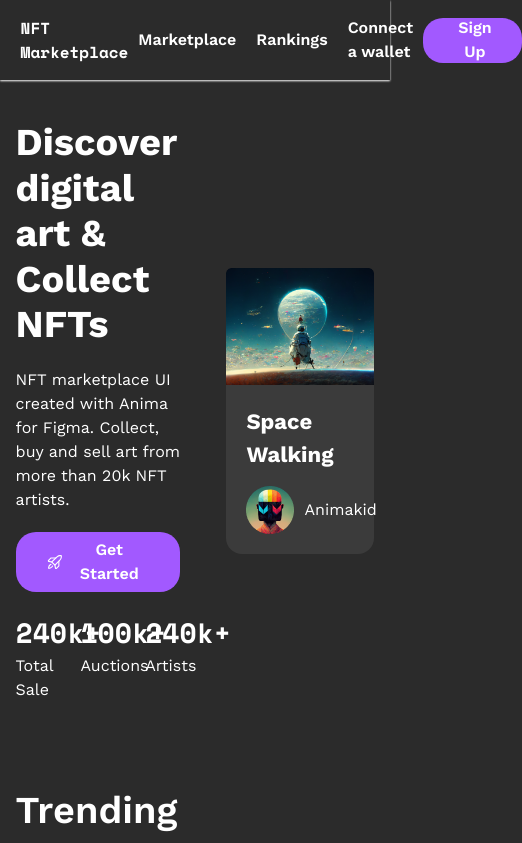
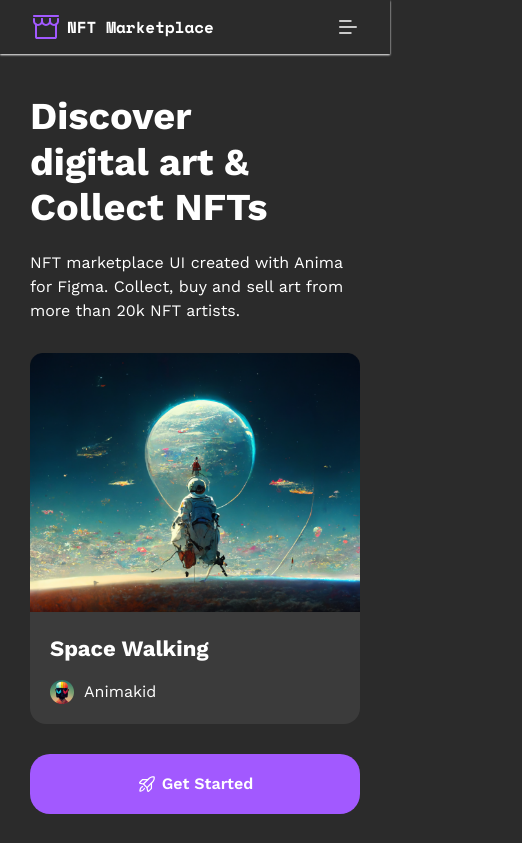
Before and after one commit to thuyainsoe/nft-marketplace, a React (Vite) app: page / in a window 390 px wide. Shown: the top 843 px of the page, 522 px wide, since content can reach past the window. Built offline with nearby package versions, Linux system fonts and the light colour scheme.

Commit message:
feat: home page

```diff
--- a/src/components/Icons/Icons.tsx
+++ b/src/components/Icons/Icons.tsx
@@ -297,3 +297,32 @@ export const InstagramLogo: FC<IIcon> = () => (
     />
   </svg>
 );
+
+export const MobileNavToggle: FC<IIcon> = () => (
+  <svg
+    width="24"
+    height="24"
+    viewBox="0 0 24 24"
+    fill="none"
+    xmlns="http://www.w3.org/2000/svg"
+  >
+    <path
+      fill-rule="evenodd"
+      clip-rule="evenodd"
+      d="M3 12C3 11.5858 3.33579 11.25 3.75 11.25H20.25C20.6642 11.25 21 11.5858 21 12C21 12.4142 20.6642 12.75 20.25 12.75H3.75C3.33579 12.75 3 12.4142 3 12Z"
+      fill="white"
+    />
+    <path
+      fill-rule="evenodd"
+      clip-rule="evenodd"
+      d="M3 6C3 5.58579 3.33579 5.25 3.75 5.25H15C15.4142 5.25 15.75 5.58579 15.75 6C15.75 6.41421 15.4142 6.75 15 6.75H3.75C3.33579 6.75 3 6.41421 3 6Z"
+      fill="white"
+    />
+    <path
+      fill-rule="evenodd"
+      clip-rule="evenodd"
+      d="M3 18C3 17.5858 3.33579 17.25 3.75 17.25H15C15.4142 17.25 15.75 17.5858 15.75 18C15.75 18.4142 15.4142 18.75 15 18.75H3.75C3.33579 18.75 3 18.4142 3 18Z"
+      fill="white"
+    />
+  </svg>
+);
--- a/src/components/Navbar/Navbar.tsx
+++ b/src/components/Navbar/Navbar.tsx
@@ -1,15 +1,15 @@
-import { UserSignUpLogo, WebsiteLogo } from "../Icons";
+import { MobileNavToggle, UserSignUpLogo, WebsiteLogo } from "../Icons";
 
 const Navbar = () => {
   return (
-    <div className="flex items-center justify-between w-full h-[80px] lg:h-[100px] bg-bg shadow-xs shadow-white text-white sticky top-0 z-[1000] main-container">
+    <div className="flex items-center justify-between w-full h-[54px] sm:h-[80px] lg:h-[100px] bg-bg shadow-xs shadow-white text-white sticky top-0 z-[1000] main-container">
       {/* left section */}
       <div className="flex items-center gap-[5px] font-mono">
         <WebsiteLogo />
         <span className="text-h6 font-semibold">NFT Marketplace</span>
       </div>
       {/* right section */}
-      <div className="flex items-center lg:gap-[10px]">
+      <div className="hidden md:flex items-center lg:gap-[10px]">
         <ul className="flex items-center lg:gap-[10px] text-base font-semibold">
           <li className="px-[10px] lg:px-[20px] cursor-pointer">Marketplace</li>
           <li className="px-[10px] lg:px-[20px] cursor-pointer">Rankings</li>
@@ -22,6 +22,9 @@ const Navbar = () => {
           <span className="font-semibold text-base">Sign Up</span>
         </button>
       </div>
+      <div className="md:hidden">
+        <MobileNavToggle />
+      </div>
     </div>
   );
 };
--- a/src/index.css
+++ b/src/index.css
@@ -10,7 +10,7 @@ body {
 }
 
 .main-container {
-  @apply px-md lg:px-lg w-full;
+  @apply px-[30px] md:px-md lg:px-lg w-full;
 }
 
 @theme {
--- a/src/pages/Home/components/BrowseCategories.tsx
+++ b/src/pages/Home/components/BrowseCategories.tsx
@@ -53,7 +53,7 @@ const BrowseCategories = () => {
   return (
     <div className="py-[40px] lg:py-[80px] gap-[40px] lg:gap-[60px] flex flex-col items-start w-full main-container">
       <h3 className="text-h3 font-semibold">Browse Categories</h3>
-      <div className="w-full grid grid-cols-4 gap-[30px]">
+      <div className="w-full grid grid-cols-2 md:grid-cols-4 gap-[20px] md:gap-[30px]">
         {items?.map((item) => (
           <div className="w-full bg-bgsecondary overflow-hidden rounded-[20px]">
             <div className="w-full aspect-square overflow-hidden relative">
--- a/src/pages/Home/components/HeroSection.tsx
+++ b/src/pages/Home/components/HeroSection.tsx
@@ -1,10 +1,29 @@
 import { GetStartedLogo } from "../../../components/Icons";
+
+const RightSection = () => {
+  return (
+    <div className="h-full w-full md:w-[90%]">
+      <img src="/images/hero/hero-img.png" alt="" />
+      <div className="w-full bg-bgsecondary p-[20px] flex flex-col items-start gap-[15px] rounded-b-2xl">
+        <h5 className="text-h5 font-bold">Space Walking</h5>
+        <div className="flex items-center gap-[10px]">
+          <img
+            className="h-[24px] w-[24px]"
+            src="/images/hero/hero-img2.png"
+            alt=""
+          />
+          <span>Animakid</span>
+        </div>
+      </div>
+    </div>
+  );
+};
 
 const HeroSection = () => {
   return (
-    <div className="w-full py-[40px] lg:py-[80px] flex items-center justify-between gap-[30px] main-container">
+    <div className="w-full py-[40px] lg:py-[80px] flex flex-col md:flex-row items-center justify-between !gap-[40px] md:!gap-[30px] main-container">
       {/* left section */}
-      <div className="flex flex-col items-start gap-[20px] lg:gap-[30px] w-1/2">
+      <div className="flex flex-col items-start gap-[20px] lg:gap-[30px] w-full md:w-1/2">
         <h1 className="text-h3 lg:text-h1 font-bold leading-[120%] lg:leading-[100%]">
           Discover digital art & Collect NFTs
         </h1>
@@ -12,7 +31,10 @@ const HeroSection = () => {
           NFT marketplace UI created with Anima for Figma. Collect, buy and sell
           art from more than 20k NFT artists.
         </div>
-        <button className="flex items-center gap-[5px] bg-cta rounded-[20px] h-[60px]  px-[30px]">
+        <div className="!my-[10px] md:hidden">
+          <RightSection />
+        </div>
+        <button className="flex items-center gap-[5px] bg-cta rounded-[20px] h-[60px] md:w-fit w-full justify-center px-[30px]">
           <GetStartedLogo />
           <span className="font-semibold text-base">Get Started</span>
         </button>
@@ -32,17 +54,8 @@ const HeroSection = () => {
         </div>
       </div>
       {/* right section */}
-      <div className="h-auto w-1/2 flex justify-end">
-        <div className="h-full w-[90%]">
-          <img src="/images/hero/hero-img.png" alt="" />
-          <div className="w-full bg-bgsecondary p-[20px] flex flex-col items-start gap-[15px] rounded-b-2xl">
-            <h5 className="text-h5 font-bold">Space Walking</h5>
-            <div className="flex items-center gap-[10px]">
-              <img src="/images/hero/hero-img2.png" alt="" />
-              <span>Animakid</span>
-            </div>
-          </div>
-        </div>
+      <div className="hidden md:flex  h-auto w-full md:w-1/2 justify-end">
+        <RightSection />
       </div>
     </div>
   );
--- a/src/pages/Home/components/HowItWork.tsx
+++ b/src/pages/Home/components/HowItWork.tsx
@@ -31,18 +31,20 @@ const HowItWork = () => {
         <p>Find out how to get started</p>
       </div>
       {/* bottom section */}
-      <div className="grid grid-cols-3 gap-[30px]">
+      <div className="grid md:grid-cols-3 gap-[30px]">
         {items.map((item) => (
           <div
-            className="w-full pt-[10px] p-[20px] lg:p-[30px] rounded-[15px] bg-bgsecondary flex flex-col items-center gap-[20px]"
+            className="w-full pt-[10px] p-[20px] lg:p-[30px] rounded-[15px] bg-bgsecondary flex flex-row md:flex-col items-center gap-[20px]"
             key={item.id}
           >
-            <img className="" src={item.coverImage} alt="" />
-            <div className="flex flex-col items-center gap-[10px]">
-              <h5 className="text-[18px] lg:text-h5 font-semibold text-center">
+            <img className="w-[36%] md:w-auto" src={item.coverImage} alt="" />
+            <div className="flex flex-col items-start md:items-center gap-[10px]">
+              <h5 className="text-[18px] lg:text-h5 font-semibold text-left md:text-center">
                 {item.title}
               </h5>
-              <p className="text-base text-center">{item.description}</p>
+              <p className="text-base text-left md:text-center">
+                {item.description}
+              </p>
             </div>
           </div>
         ))}
--- a/src/pages/Home/components/SubscribeSection.tsx
+++ b/src/pages/Home/components/SubscribeSection.tsx
@@ -3,15 +3,18 @@ import { EmailLogo } from "../../../components/Icons";
 const SubscribeSection = () => {
   return (
     <div className="w-full main-container py-[40px] lg:py-[80px]">
-      <div className="w-full bg-bgsecondary p-[30px] lg:p-[60px] rounded-[20px] flex items-center gap-[30px] lg:gap-[80px]">
-        <div className="w-1/2">
+      <div
+        className="w-full md:bg-bgsecondary md:p-[30px] lg:p-[60px] rounded-[20px] flex
+      flex-col md:flex-row items-center gap-[30px] lg:gap-[80px]"
+      >
+        <div className="w-full md:w-1/2">
           <img
             className="w-full aspect-[425_/_310] object-cover"
             src="/images/subscribe/sub.png"
             alt=""
           />
         </div>
-        <div className="w-1/2 flex flex-col items-start">
+        <div className="w-full md:w-1/2 flex flex-col items-start">
           <h3 className="text-h4 lg:text-h3 font-semibold leading-[100%]">
             Join our weekly digest
           </h3>
--- a/src/pages/Home/components/TopCreators.tsx
+++ b/src/pages/Home/components/TopCreators.tsx
@@ -75,6 +75,15 @@ const items = [
   },
 ];
 
+const ViewRankBtn = () => {
+  return (
+    <button className="flex items-center gap-[10px] border border-cta rounded-[20px] h-[60px] px-[30px] w-full justify-center md:w-fit">
+      <GetStartedLogo />
+      <span className="font-semibold text-base">View Rankings</span>
+    </button>
+  );
+};
+
 const TopCreators = () => {
   return (
     <div className="py-[40px] lg:py-[80px] flex flex-col items-start gap-[40px] lg:gap-[60px] w-full main-container">
@@ -84,13 +93,12 @@ const TopCreators = () => {
           <h3 className="text-h3 font-semibold">Top creators</h3>
           <p>Checkout Top Rated Creators on the NFT Marketplace</p>
         </div>
-        <button className="flex items-center gap-[10px] border border-cta rounded-[20px] h-[60px]  px-[30px]">
-          <GetStartedLogo />
-          <span className="font-semibold text-base">View Rankings</span>
-        </button>
+        <div className="hidden md:block">
+          <ViewRankBtn />
+        </div>
       </div>
       {/* bottom section */}
-      <div className="grid grid-cols-2 lg:grid-cols-4 gap-[30px] w-full">
+      <div className="grid md:grid-cols-2 lg:grid-cols-4 gap-[20px] md:gap-[30px] w-full">
         {items.map((item, index) => (
           <div className="w-full relative lg:aspect-square flex lg:flex-col gap-[20px] p-[20px] bg-bgsecondary rounded-[20px] items-center justify-center">
             <img
@@ -111,6 +119,9 @@ const TopCreators = () => {
           </div>
         ))}
       </div>
+      <div className="block md:hidden w-full text-center">
+        <ViewRankBtn />
+      </div>
     </div>
   );
 };
--- a/src/pages/Home/components/TradingSection.tsx
+++ b/src/pages/Home/components/TradingSection.tsx
@@ -44,7 +44,7 @@ const TradingSection = () => {
         </div>
       </div>
       {/* bottom section */}
-      <div className="grid grid-cols-2 lg:grid-cols-3 gap-[30px] w-full">
+      <div className="grid md:grid-cols-2 lg:grid-cols-3 gap-[30px] w-full">
         {items?.map((item) => (
           <div className="flex flex-col gap-[15px]" key={item.id}>
             {/* top images */}
```
Also changed, not shown: src/pages/Home/components/DiscoverSection.tsx (+17 -6 lines), src/pages/Home/components/MagicMashroom.tsx (+34 -23 lines).
